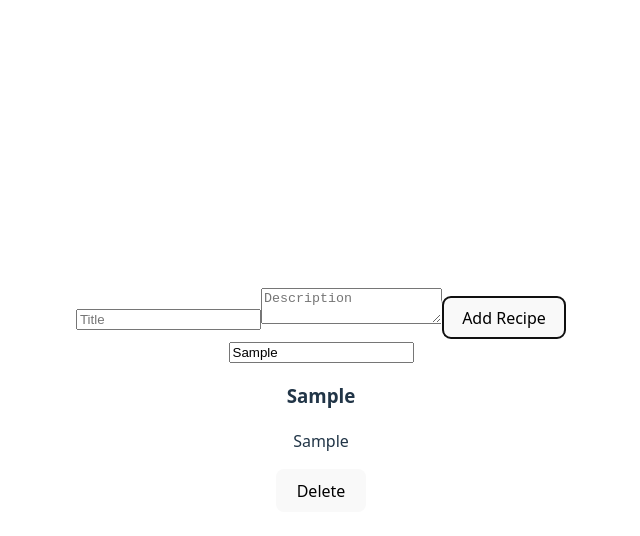
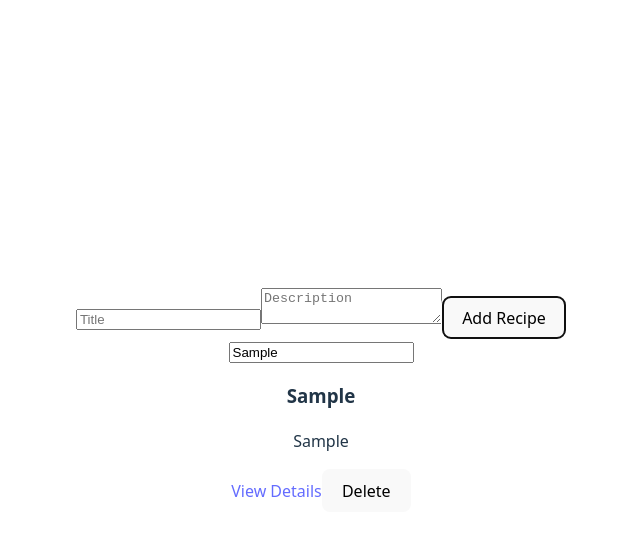
Before and after one commit to akram-99-amg/alx-fe-reactjs, a React (Vite) app in the folder recipe-sharing-app/: page / in a window 1280 px wide. Both pictures are taken after typing "Sample", "Sample", "Sample" into the empty fields and a click on the button "Add Recipe". Shown: the top 536 px of the page, without its empty margins (319-959 px from the left). Built offline with nearby package versions, Linux system fonts and the light colour scheme.

Commit message:
add link

```diff
--- a/recipe-sharing-app/src/components/RecipeList.jsx
+++ b/recipe-sharing-app/src/components/RecipeList.jsx
@@ -1,4 +1,5 @@
 import { useRecipeStore } from './recipeStore';
+import { Link } from 'react-router-dom';
 import SearchBar from './SearchBar';
 import DeleteRecipeButton from './DeleteRecipeButton';
 
@@ -15,6 +16,7 @@ const RecipeList = () => {
         <div key={recipe.id}>
           <h3>{recipe.title}</h3>
           <p>{recipe.description} </p>
+          <Link to={`/details/${recipe.title}`}>View Details</Link>
           <DeleteRecipeButton recipeId={recipe.id} />
         </div>
       ))}
```
